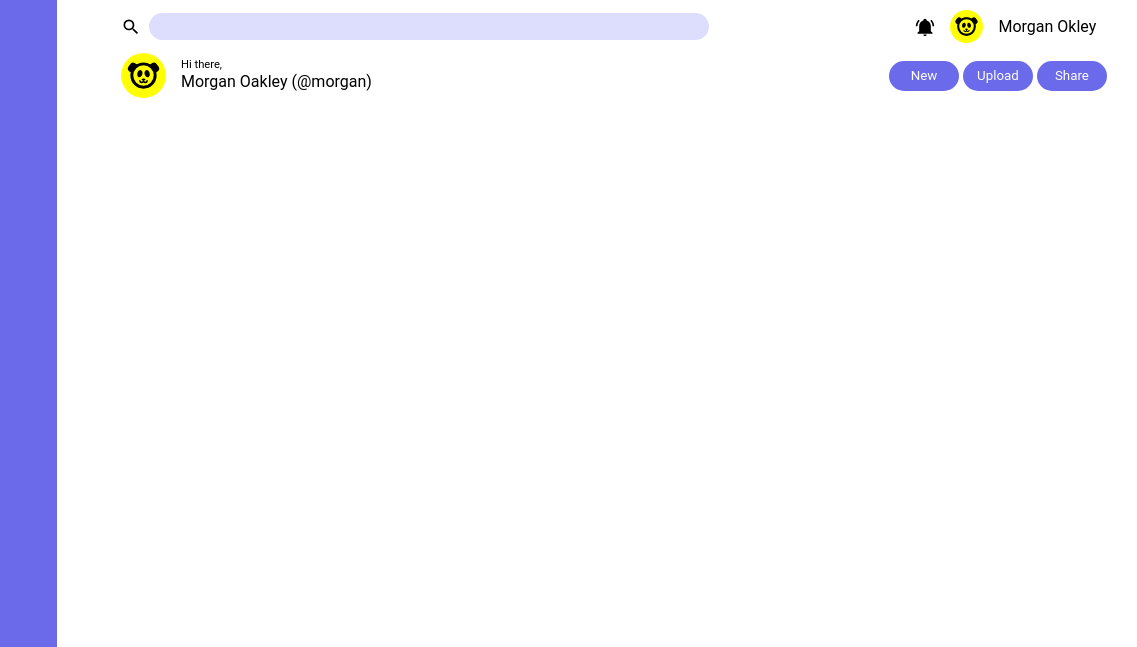
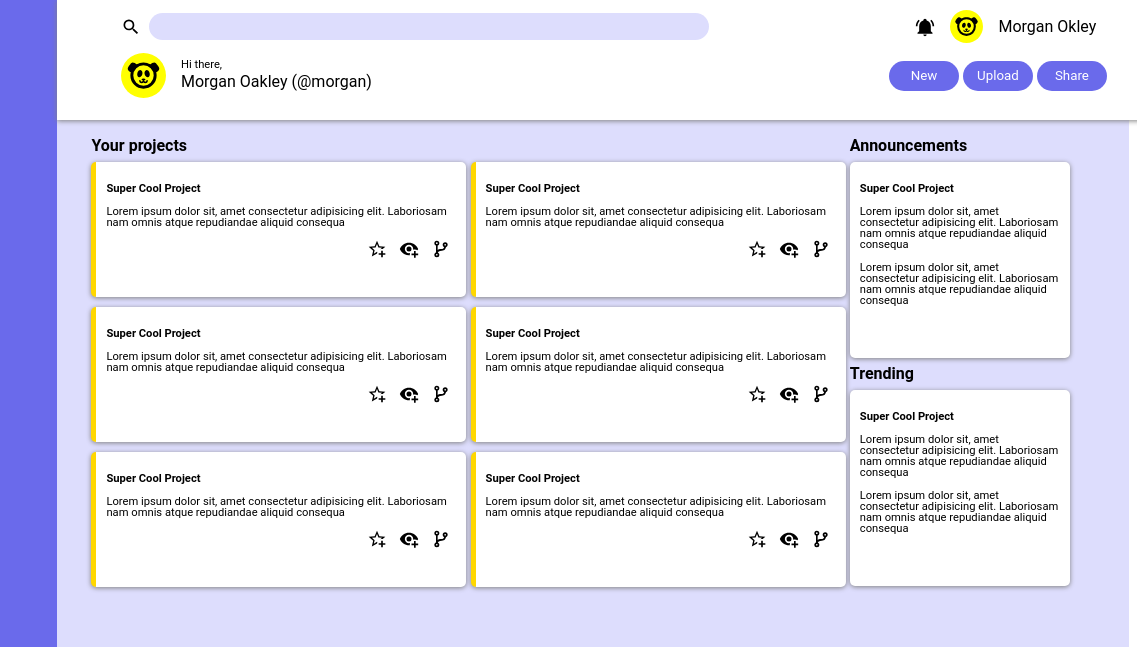
Before and after one commit to Laylah-ng/admin-dashboard, a plain HTML site: page index.html in a window 1280 px wide. Shown: the top 647 px of the page, 143-1280 px from the left. Drawn offline with Linux system fonts and the light colour scheme; a web font is replaced by a local one.

Commit message:
added boxes with css grid

```diff
--- a/index.css
+++ b/index.css
@@ -5,11 +5,16 @@
 *{
     font-family: roboto, arial;
 }
+body{
+    overflow: hidden;
+}
 :root{
     --bg-color: rgb(106, 106, 235);
     --small-width: 20px;
     --small-height: 20px;
     --light-blue: rgb(221, 221, 253);
+    --box-shadow: 0 1px 5px grey;
+
 }
 /* aside section */
 aside{
@@ -57,6 +62,11 @@ header{
     left: 200px;
     height: 120px;
     width: 100%;
+    background-color: white;
+    box-shadow: var(--box-shadow);
+    z-index: 2;
+
+
 
 }
 .header{
@@ -140,6 +150,70 @@ nav p{
 }
 /* main */
 main{
+    margin-top: 120px;
+    padding-top: 10px;
     background-color: var(--light-blue);
+    height: 100vh;
+    width: 100%;
+    overflow: hidden;
+
 
 }
+.main-container{
+    width: 80%;
+    margin: 0 auto;
+    padding-left:200px;
+    overflow: hidden;
+    display: grid;
+    grid-template-columns: 1.5fr 1.5fr 1fr;
+
+
+
+}
+.box img{
+    width: var(--small-width);
+    height: var(--small-height);
+    margin-left: 8px;
+
+}
+.box{
+    background-color: white;
+    height: 115px;
+    padding: 10px;
+    margin-bottom: 10px;
+    border-radius: 5px;
+    box-shadow: var(--box-shadow);
+
+    position: relative;
+}
+.right .box{
+    height: 176px;
+    width: 200px;
+
+}
+.left .box, .middle .box{
+    border-left: 5px solid gold;
+    width: 350px;
+}
+ .trios{
+    position: absolute;
+    bottom: 5x;
+    right: 15px;
+
+}
+.box p{
+    line-height: 1;
+    font-size: 0.7rem;
+}
+.bold{
+    font-weight: bold;
+
+}
+.project{
+    line-height: 0px;
+    font-weight: bold;
+
+}
+.middle .hide{
+    visibility: hidden;
+}
--- a/index.html
+++ b/index.html
@@ -98,6 +98,93 @@
   </header>
   <main>
 
+    <div class="main-container">
+     <div class="left">
+            <p class="project">Your projects</p>
+
+        <div class="box">
+
+          <p class="bold">Super Cool Project</p>
+          <p>Lorem ipsum dolor sit, amet consectetur adipisicing elit. Laboriosam nam omnis atque repudiandae aliquid consequa</p>
+          <div class="trios">
+            <img src="images/star-plus-outline.svg" alt="star">
+            <img src="images/eye-plus.svg" alt="eye-icon">
+            <img src="images/source-branch.svg" alt="branch">
+          </div>
+        </div>
+         <div class="box">
+          <p class="bold">Super Cool Project</p>
+          <p>Lorem ipsum dolor sit, amet consectetur adipisicing elit. Laboriosam nam omnis atque repudiandae aliquid consequa</p>
+          <div class="trios">
+            <img src="images/star-plus-outline.svg" alt="star">
+            <img src="images/eye-plus.svg" alt="eye-icon">
+            <img src="images/source-branch.svg" alt="branch">
+          </div>
+        </div>
+
+         <div class="box">
+          <p class="bold">Super Cool Project</p>
+          <p>Lorem ipsum dolor sit, amet consectetur adipisicing elit. Laboriosam nam omnis atque repudiandae aliquid consequa</p>
+          <div class="trios">
+            <img src="images/star-plus-outline.svg" alt="star">
+            <img src="images/eye-plus.svg" alt="eye-icon">
+            <img src="images/source-branch.svg" alt="branch">
+          </div>
+        </div>
+
+     </div>
+     <div class="middle">
+                    <p class="project hide">Your projects</p>
+
+
+         <div class="box">
+          <p class="bold">Super Cool Project</p>
+          <p>Lorem ipsum dolor sit, amet consectetur adipisicing elit. Laboriosam nam omnis atque repudiandae aliquid consequa</p>
+          <div class="trios">
+            <img src="images/star-plus-outline.svg" alt="star">
+            <img src="images/eye-plus.svg" alt="eye-icon">
+            <img src="images/source-branch.svg" alt="branch">
+          </div>
+        </div>
+
+         <div class="box">
+          <p class="bold">Super Cool Project</p>
+          <p>Lorem ipsum dolor sit, amet consectetur adipisicing elit. Laboriosam nam omnis atque repudiandae aliquid consequa</p>
+          <div class="trios">
+            <img src="images/star-plus-outline.svg" alt="star">
+            <img src="images/eye-plus.svg" alt="eye-icon">
+            <img src="images/source-branch.svg" alt="branch">
+          </div>
+        </div>
+
+         <div class="box">
+          <p class="bold">Super Cool Project</p>
+          <p>Lorem ipsum dolor sit, amet consectetur adipisicing elit. Laboriosam nam omnis atque repudiandae aliquid consequa</p>
+          <div class="trios">
+            <img src="images/star-plus-outline.svg" alt="star">
+            <img src="images/eye-plus.svg" alt="eye-icon">
+            <img src="images/source-branch.svg" alt="branch">
+          </div>
+        </div>
+
+     </div>
+     <div class="right">
+        <p class="project">Announcements</p>
+         <div class="box">
+          <p class="bold">Super Cool Project</p>
+          <p>Lorem ipsum dolor sit, amet consectetur adipisicing elit. Laboriosam nam omnis atque repudiandae aliquid consequa</p>
+          <p>Lorem ipsum dolor sit, amet consectetur adipisicing elit. Laboriosam nam omnis atque repudiandae aliquid consequa</p>
+
+        </div>
+        <p class="project">Trending</p>
+         <div class="box">
+          <p class="bold">Super Cool Project</p>
+          <p>Lorem ipsum dolor sit, amet consectetur adipisicing elit. Laboriosam nam omnis atque repudiandae aliquid consequa</p>
+          <p>Lorem ipsum dolor sit, amet consectetur adipisicing elit. Laboriosam nam omnis atque repudiandae aliquid consequa</p>
+
+        </div>
+     </div>
+     </div>
   </main>
 </body>
 </html>
```
